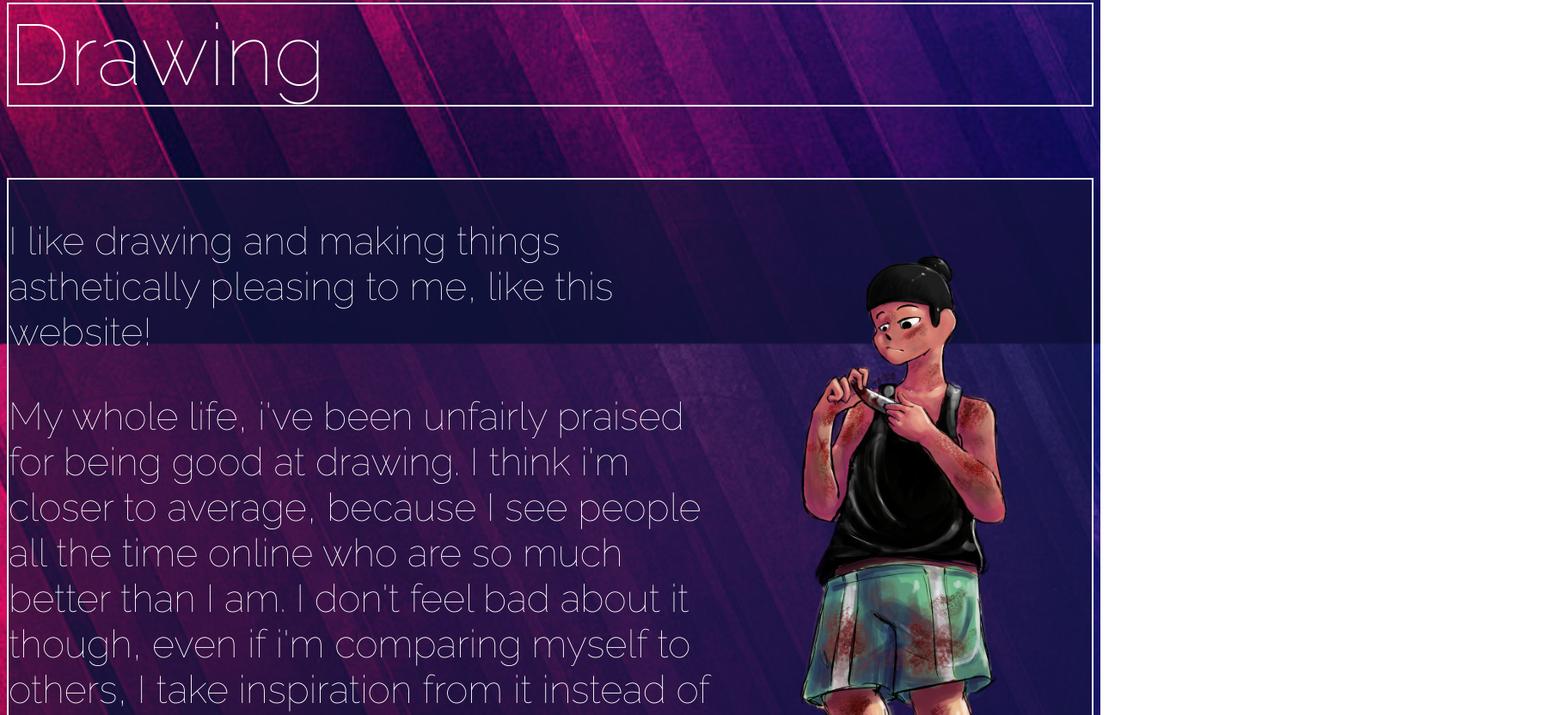
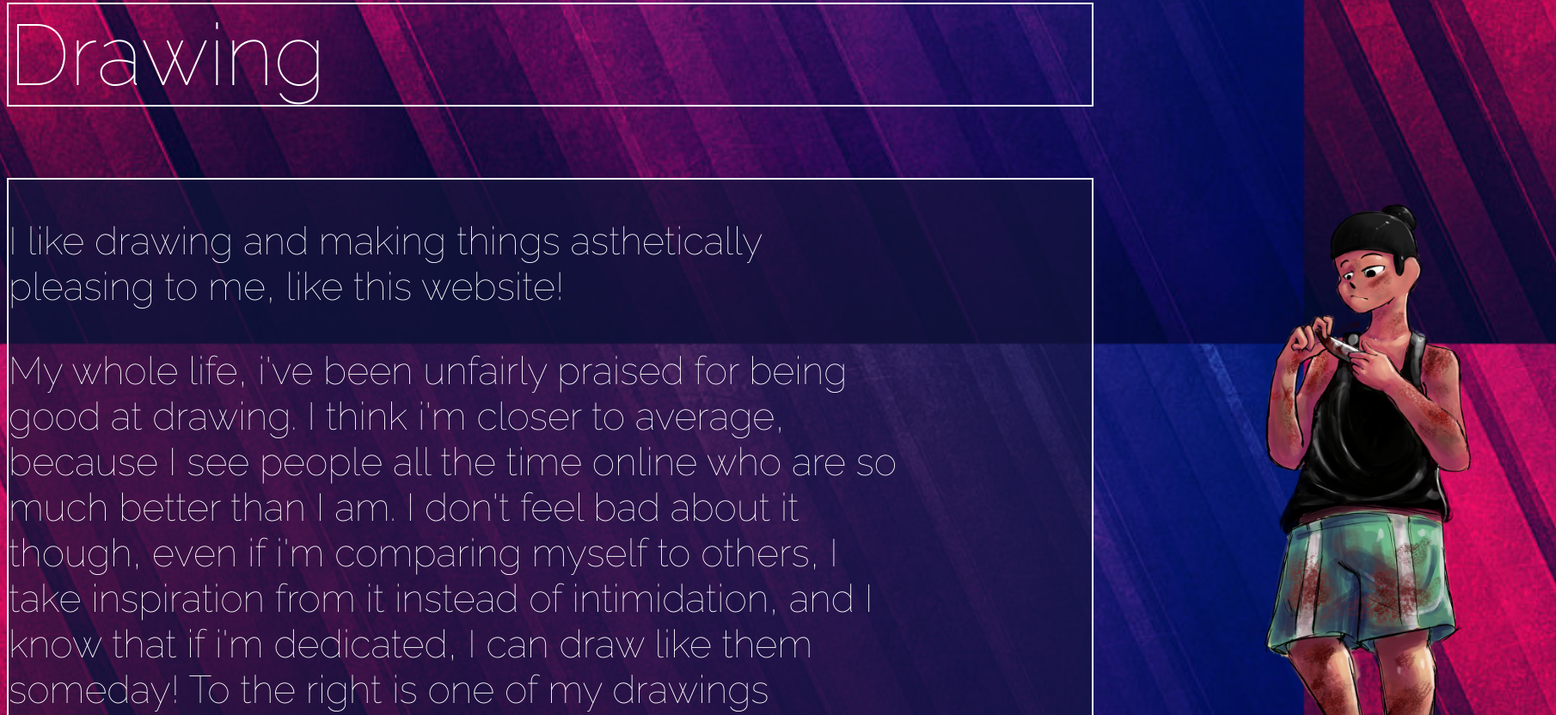
Before and after one commit to totoro2003/First-Website, a plain HTML site: page About Me website (first website)/index.html in a window 1280 px wide. Shown: the part 1200-2032 px from the top of the page at 86% size, 1810 px wide, since content can reach past the window. Drawn offline with Linux system fonts and the light colour scheme.

Commit message:
Update stylesheet.css

```diff
--- a/About Me website (first website)/stylesheet.css
+++ b/About Me website (first website)/stylesheet.css
@@ -8,6 +8,7 @@ body {
     font-family: Raleway, sans-serif;
 	color: rgb(255, 255, 255);
 	font-weight: 100;
+	font-size: 45px;
 }
 
 .text {
@@ -18,11 +19,18 @@ body {
 }
 
 .art {
+	position: relative;
 	float: right;
+	left: 300px;
+	bottom: 60px;
 }
 
-p, li {
-	font-size: 45px;
+.justified-text {
+
+    width: 1500px;
+}
+.art-container {
+	height: 812px;
 }
 
 .header {
```
